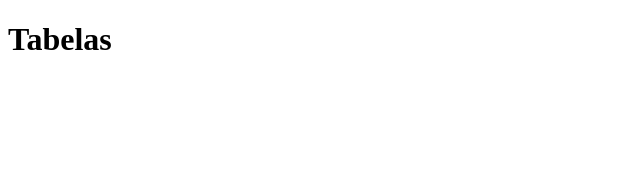
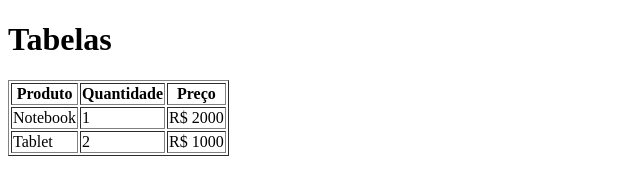
Before and after one commit to AllexMarquess/MinhaEvolu-oFullWeb, a plain HTML site: page HTML5/Tabelas.html in a window 1280 px wide. Shown: the whole page, without its empty margins (0-640 px from the left). Drawn offline with Linux system fonts and the light colour scheme.

Commit message:
comite01

```diff
--- a/HTML5/Tabelas.html
+++ b/HTML5/Tabelas.html
@@ -4,6 +4,8 @@
     <meta charset="UTF-8">
     <meta name="viewport" content="width=device-width, initial-scale=1.0">
     <title>Tabelas</title>
+
+
 </head>
 <body>
     <!--
@@ -11,8 +13,31 @@
         tr -> Table Row (linha da tabela)
         td -> Table Data (dados da tabela)
         th -> Table Header (cabeçalho da tabela)
+
+        Nõa utilizar o border apensa pra fins educativos
+        utilizar css para mudanças
     -->
      <h1>Tabelas</h1>
 
+     <table border="1">
+        <tr>
+            <th>Produto</th>
+            <th>Quantidade</th>
+            <th>Preço</th>
+        </tr>
+
+        <tr>
+            <td>Notebook</td>
+            <td>1</td>
+            <td>R$ 2000</td>
+        </tr>
+
+        <tr>
+            <td>Tablet</td>
+            <td>2</td>
+            <td>R$ 1000</td>
+        </tr>
+     </table>
+
 </body>
 </html>
```
